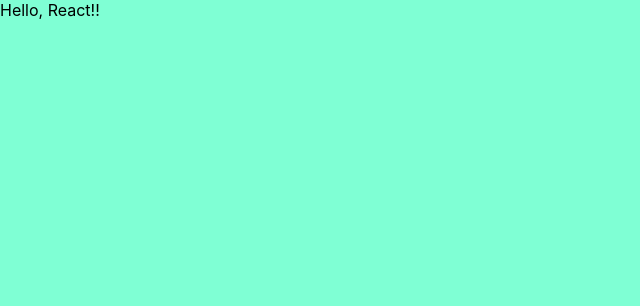
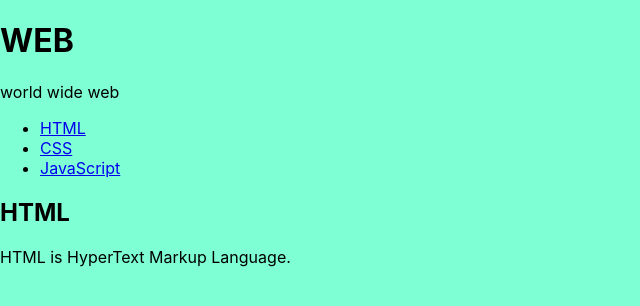
Before and after one commit to sangumee/Opentutorials-Reactjs, a React (Create React App) app in the folder react-app/: page / in a window 1280 px wide. Shown: the top 306 px of the page, without its empty margins (0-640 px from the left). Built offline with nearby package versions, Linux system fonts and the light colour scheme.

Commit message:
Divide Components
- Divide Components

```diff
--- a/react-app/src/App.js
+++ b/react-app/src/App.js
@@ -1,10 +1,17 @@
-import React, {Component}from 'react';
+import React, { Component } from 'react';
+import Navigation from './components/navigation';
+import Content from './components/content';
+import Subject from './components/subject';
+
+
 
 class App extends Component {
   render(){
     return (
       <div className="App">
-        Hello, React!!
+        <Subject title="WEB" sub="world wide web" />
+        <Navigation />
+        <Content title="HTML" desc="HTML is HyperText Markup Language."/>
       </div>
     );
   }
--- /dev/null
+++ b/react-app/src/components/content.js
@@ -0,0 +1,14 @@
+import React, { Component } from 'react';
+
+class Content extends Component{
+    render(){
+      return(
+        <article>
+          <h2>{this.props.title}</h2>
+          {this.props.desc}
+      </article>
+      )
+    }
+  }
+
+  export default Content;
--- /dev/null
+++ b/react-app/src/components/navigation.js
@@ -0,0 +1,17 @@
+import React, { Component } from 'react';
+
+class Navigation extends Component{
+    render(){
+      return(
+        <nav>
+          <ul>
+              <li><a href="1.html">HTML</a></li>
+              <li><a href="2.html">CSS</a></li>
+              <li><a href="3.html">JavaScript</a></li>
+          </ul>
+      </nav>
+      )
+    }
+  }
+
+  export default Navigation;
--- /dev/null
+++ b/react-app/src/components/subject.js
@@ -0,0 +1,14 @@
+import React, { Component } from 'react';
+
+class Subject extends Component{
+    render(){
+      return(
+        <header>
+          <h1>{this.props.title}</h1>
+          {this.props.sub}
+      </header>
+      );
+    }
+  }
+
+  export default Subject
```
Also changed, not shown: react-app/public/pure.html (added, +31 -0 lines).
